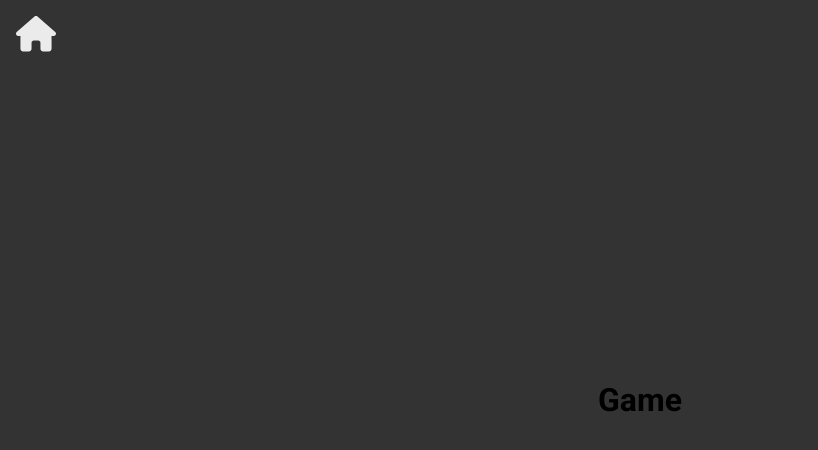
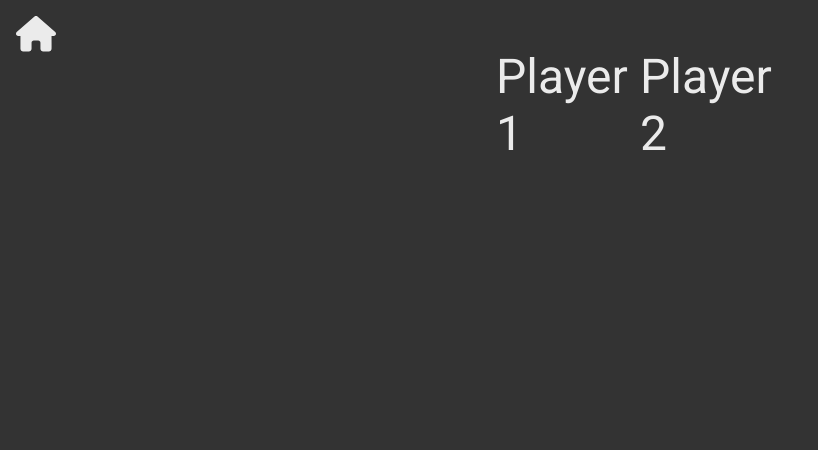
Before and after one commit to 0324bence/svelte_tictactoe, a SvelteKit app: page /local/game in a window 1280 px wide. Shown: the top 450 px of the page, without its empty margins (0-818 px from the left). Built offline with nearby package versions, Linux system fonts and the light colour scheme.

Commit message:
Progress with local game page

```diff
--- a/src/routes/local/game/+page.svelte
+++ b/src/routes/local/game/+page.svelte
@@ -6,4 +6,34 @@
     console.log(form);
 </script>
 
-<h1>Game</h1>
+<div id="container">
+    <div id="player-name-container">
+        <span>Player 1</span>
+        <span>Player 2</span>
+    </div>
+</div>
+
+<style lang="scss">
+    @import "@/assets/variables.scss";
+    #container {
+        width: 30%;
+        height: 100vh;
+        padding: 3rem;
+        display: flex;
+        flex-direction: column;
+        align-items: center;
+        justify-content: space-between;
+        color: $foreground_color;
+
+        #player-name-container {
+            display: flex;
+            width: 100%;
+            align-items: center;
+            justify-content: space-between;
+
+            span {
+                font-size: 3rem;
+            }
+        }
+    }
+</style>
```
